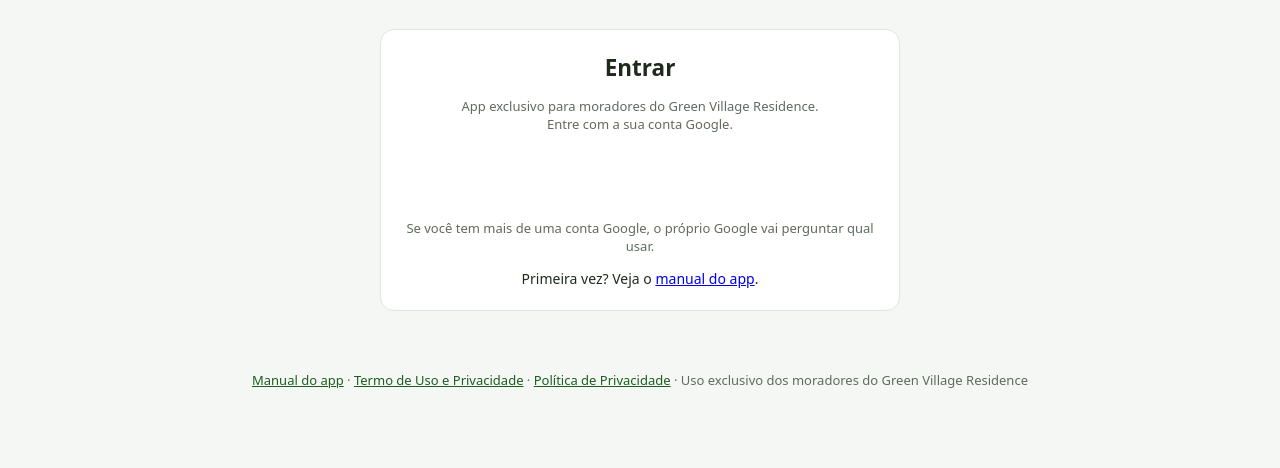
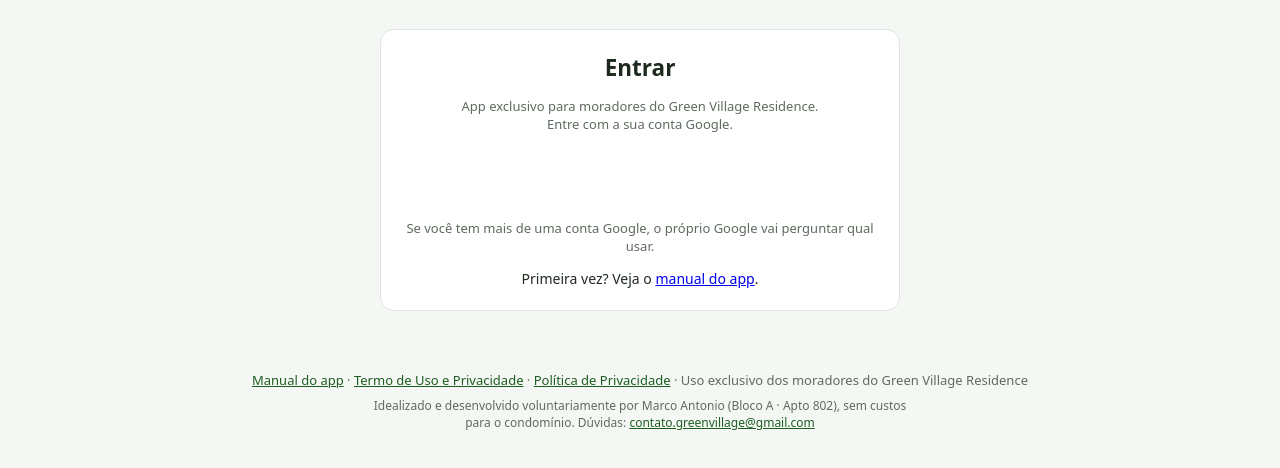
Before and after one commit to greenvillageresidence/prestadores, a plain HTML site: page index.html in a window 1280 px wide. Shown: the part 96-564 px from the top of the page. Drawn offline with Linux system fonts and the light colour scheme.

Commit message:
Add files via upload

```diff
--- a/index.html
+++ b/index.html
@@ -128,6 +128,7 @@
   .aceite input { width: 18px; height: 18px; margin-top: 2px; flex: none; accent-color: var(--verde); }
   footer { text-align: center; padding: 20px 16px 30px; font-size: 13px; color: var(--sub); }
   footer a { color: var(--verde-esc); }
+  footer .credito { margin: 8px auto 0; max-width: 560px; font-size: 12px; line-height: 1.45; }
   @media (max-width: 560px) {
     form { grid-template-columns: 1fr; }
     .caixa { padding: 16px; }
@@ -283,7 +284,9 @@
   </div>
 </main>
 
-<footer><a href="manual.html" target="_blank" rel="noopener">Manual do app</a> · <a href="#" id="linkTermo">Termo de Uso e Privacidade</a> · <a href="privacidade.html">Política de Privacidade</a> · Uso exclusivo dos moradores do Green Village Residence</footer>
+<footer><a href="manual.html" target="_blank" rel="noopener">Manual do app</a> · <a href="#" id="linkTermo">Termo de Uso e Privacidade</a> · <a href="privacidade.html">Política de Privacidade</a> · Uso exclusivo dos moradores do Green Village Residence
+  <p class="credito">Idealizado e desenvolvido voluntariamente por Marco Antonio (Bloco A · Apto 802), sem custos para o condomínio. Dúvidas: <a href="mailto:contato.greenvillage@gmail.com">contato.greenvillage@gmail.com</a></p>
+</footer>
 
 <!-- Termo (releitura) -->
 <div class="modal" id="mTermo">
```
Also changed, not shown: manual.html (+2 -1 lines), 1 other file.
